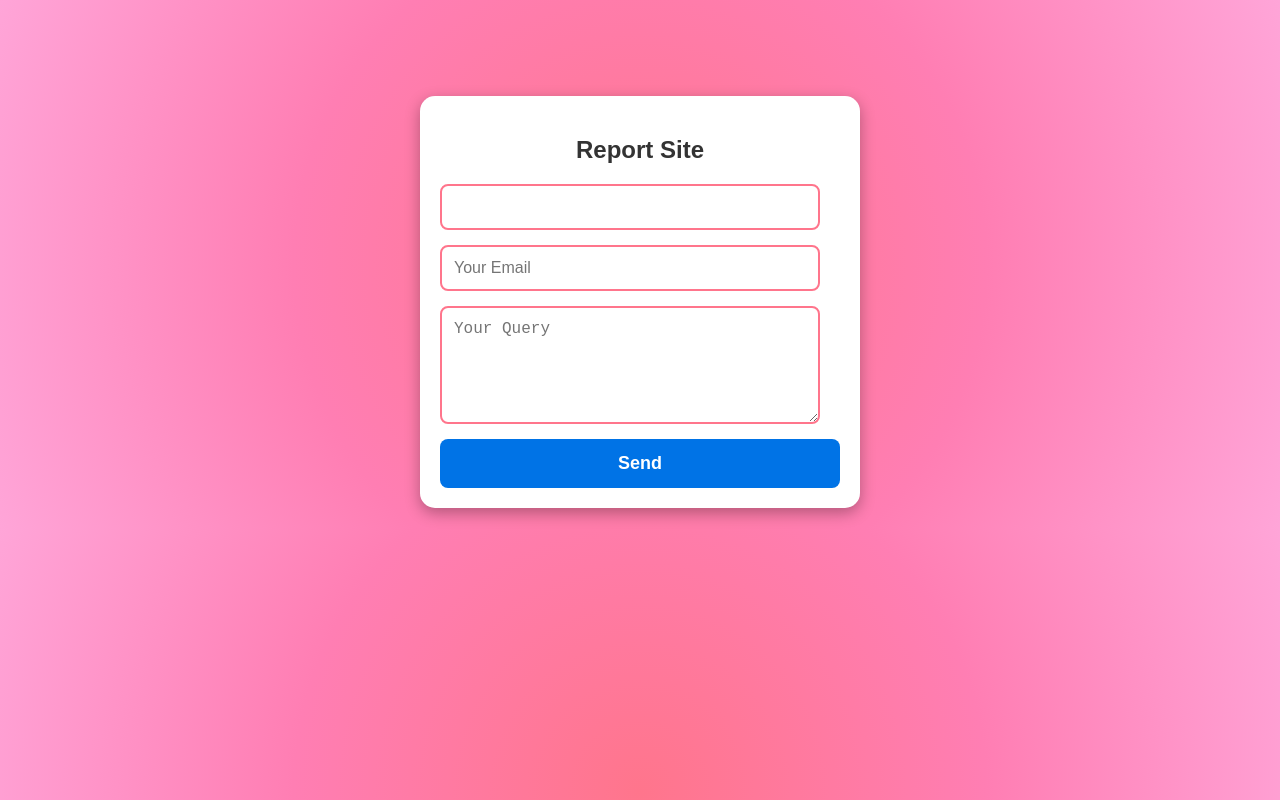
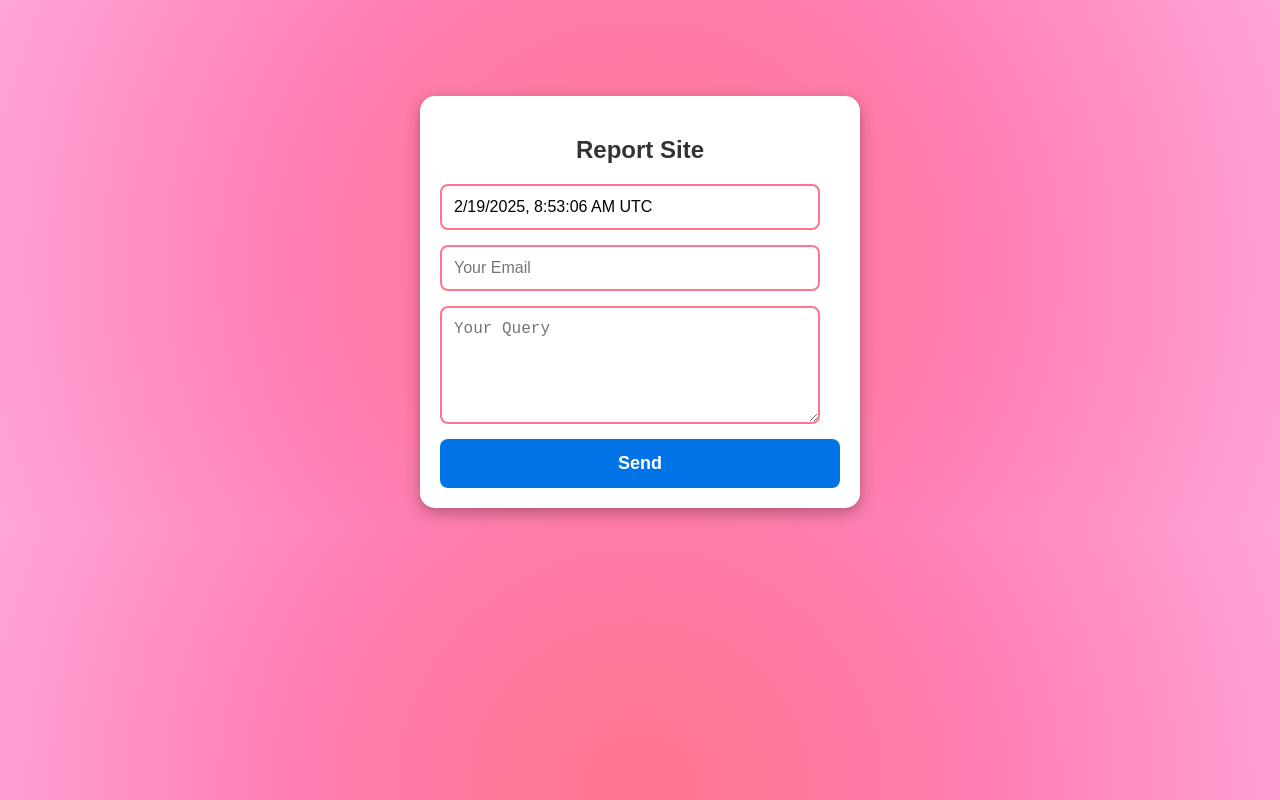
Before and after one commit to YK-Parv/ylanitekoppens, a plain HTML site: page report.html in a window 1280 px wide. Drawn offline with Linux system fonts and the light colour scheme.

Commit message:
Update report.html

```diff
--- a/report.html
+++ b/report.html
@@ -93,7 +93,7 @@ window.onload = function () {
     };
 
     function updateCurrentTime() {
-      const currentDateTimeInput = document.getElementById("currentTimeInput");
+      const currentDateTimeInput = document.getElementById("time");
       const currentDateTime = new Date();
        const options = {
         year: 'numeric',
```
